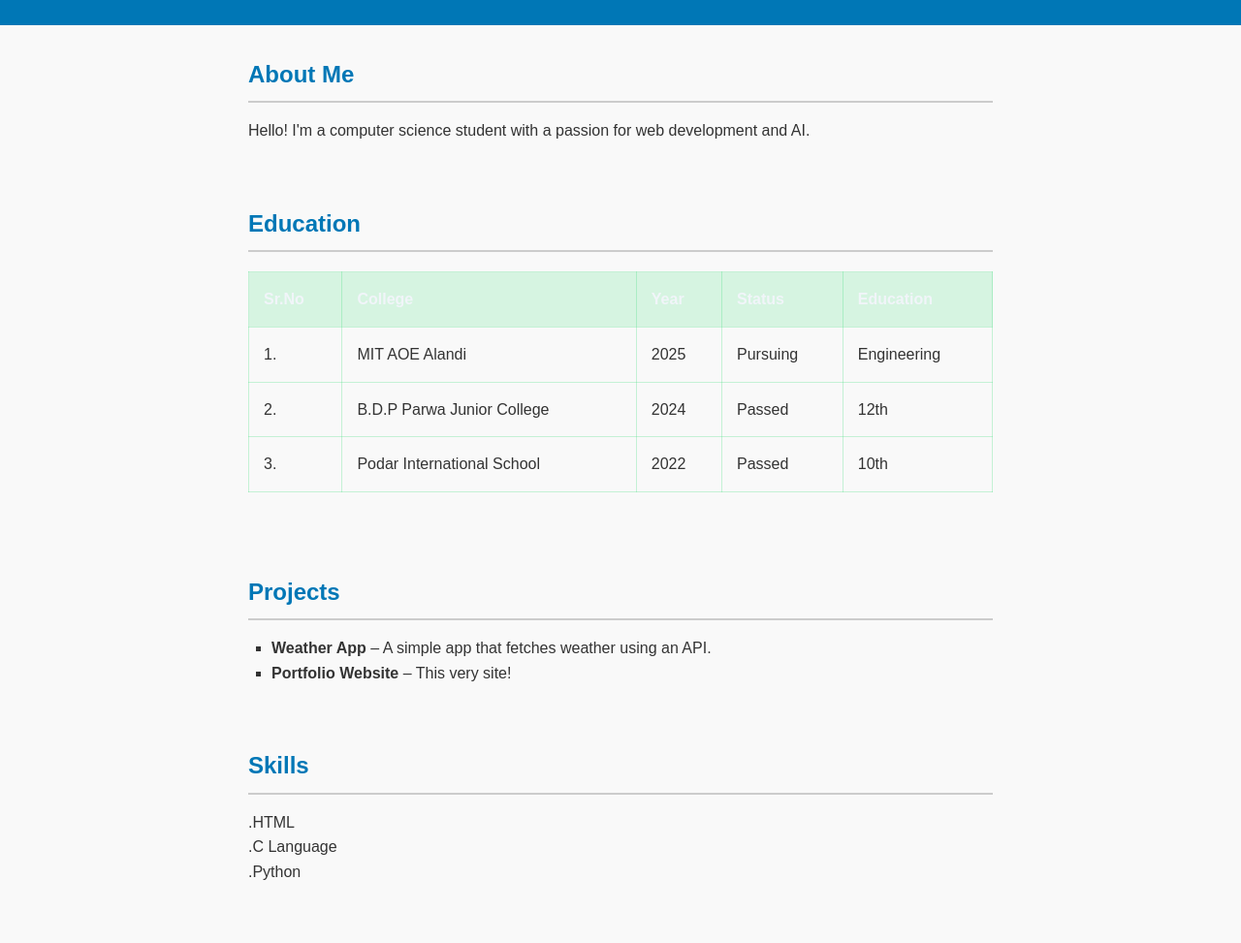
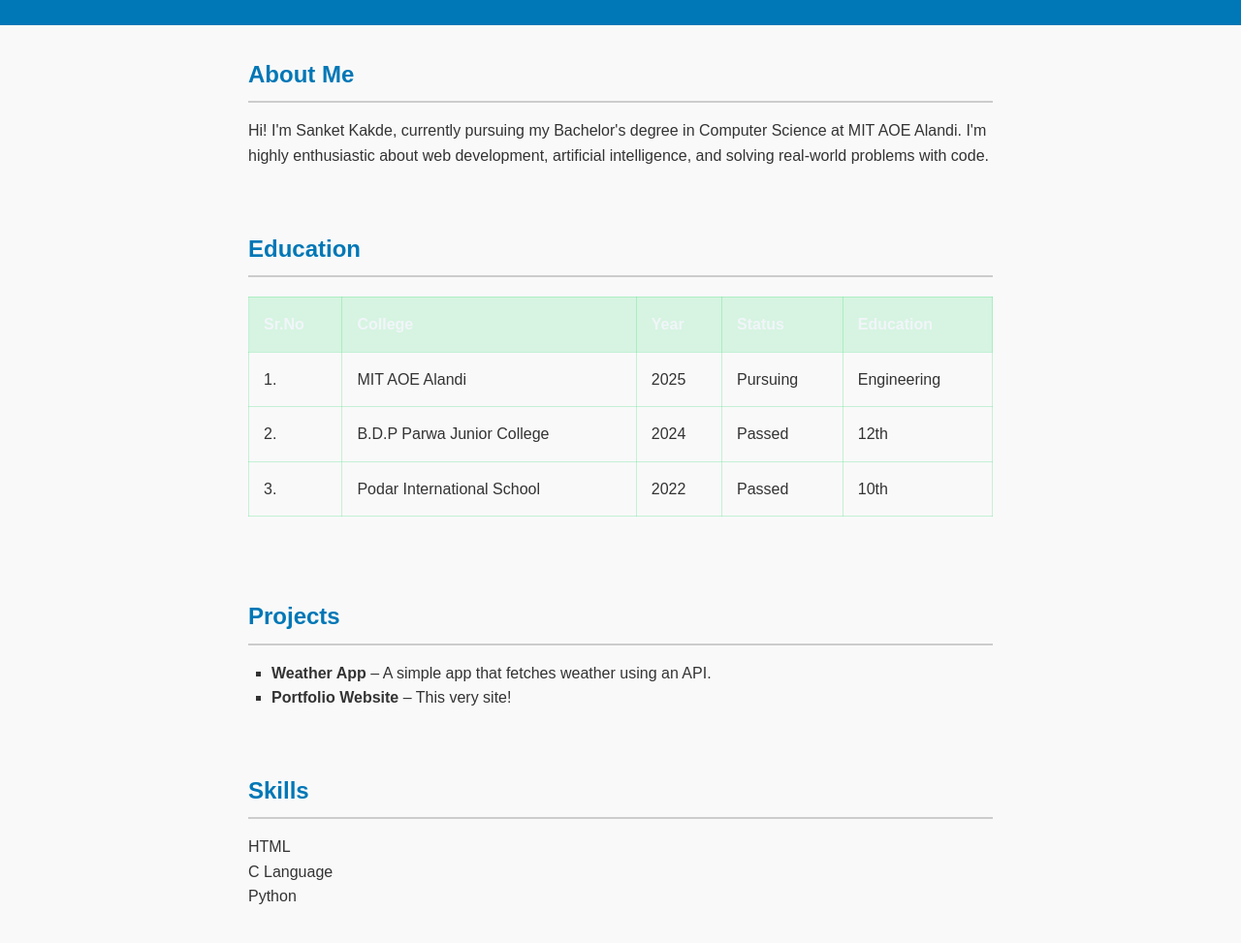
Before and after one commit to sanket-k7/sanket.portfolio, a plain HTML site: page index.html in a window 1280 px wide. Shown: the part 300-1273 px from the top of the page at 97% size. Drawn offline with Linux system fonts and the light colour scheme.

Commit message:
Update index.html

```diff
--- a/index.html
+++ b/index.html
@@ -48,7 +48,8 @@
 
   <section id="about">
     <h2>About Me</h2>
-    <p>Hello! I'm a computer science student with a passion for web development and AI.</p>
+    <p>Hi! I'm Sanket Kakde, currently pursuing my Bachelor's degree in Computer Science at MIT AOE Alandi.
+    I'm highly enthusiastic about web development, artificial intelligence, and solving real-world problems with code.</p>
   </section>
   <section id="education">
         <h2>Education</h2>
@@ -98,9 +99,9 @@
 
   <section id="skills">
     <h2>Skills</h2>
-    <p>.HTML</p>
-    <p>.C Language</p>
-    <p>.Python</p>
+    <p>HTML</p>
+    <p>C Language</p>
+    <p>Python</p>
   </section>
 <section id="certificates" class="section">
     <div class="container">
```
